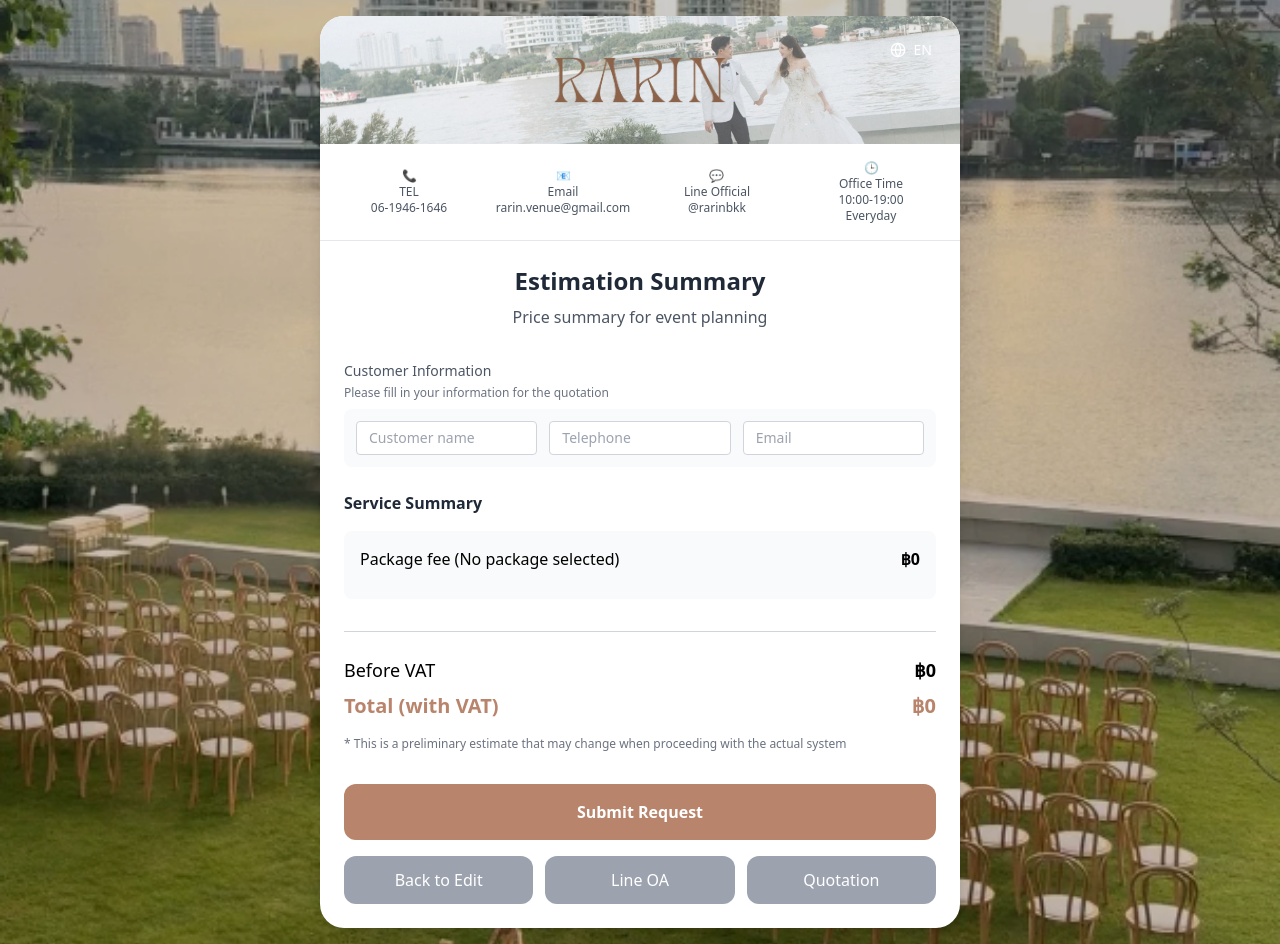
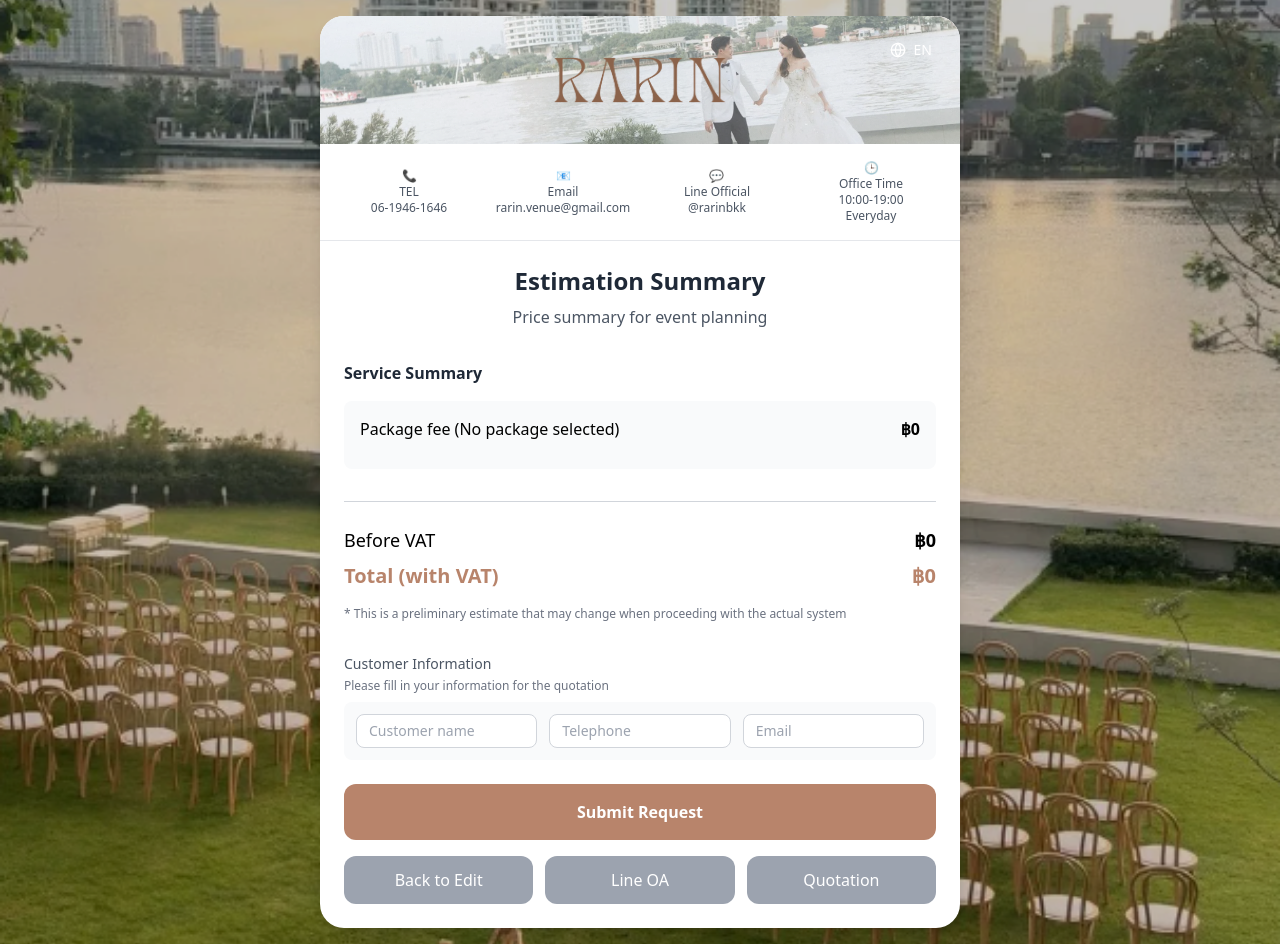
Before and after one commit to kotchapunss/rarin, a React (Vite) app: page /booking-confirmation in a window 1280 px wide. Built offline with nearby package versions, Linux system fonts and the light colour scheme.

Commit message:
fix: update success message and reintroduce customer information section

```diff
--- a/src/components/BookingConfirmation.jsx
+++ b/src/components/BookingConfirmation.jsx
@@ -528,8 +528,8 @@ PDF Status: ${pdfBase64 ? 'PDF attached' : 'No PDF generated'}
 
       // Show success message
       const successMessage = language === 'th'
-        ? 'ส่งข้อมูลเรียบร้อยแล้ว! '
-        : 'Request submitted successfully!';
+        ? 'ส่งข้อมูลเรียบร้อยแล้ว! ทางทีมงานจะติดต่อกลับไปให้เร็วที่สุด'
+        : 'Request submitted successfully! Our team will get back to you shortly.';
 
       alert(successMessage);
 
@@ -1384,9 +1384,6 @@ PDF Status: ${pdfBase64 ? 'PDF attached' : 'No PDF generated'}
                 </h2>
                 <p style={{ fontSize: "14px", opacity: "0.9", margin: "0 0 5px 0" }}>
                   Estimated Cost Summary
-                </p>
-                <p style={{ fontSize: "12px", opacity: "0.8", margin: "0" }}>
-                  ชื่อลูกค้า: {customerInfo.name || "ยังไม่ระบุ"} | เบอร์โทร: {customerInfo.tel || "ยังไม่ระบุ"} | อีเมล: {customerInfo.email || "ยังไม่ระบุ"}
                 </p>
               </div>
               <div>
@@ -1976,41 +1973,6 @@ PDF Status: ${pdfBase64 ? 'PDF attached' : 'No PDF generated'}
                 </p>
               </div>
 
-              {/* Customer Information Section */}
-              <div className="mb-6">
-                <h3 className="text-sm font-medium text-gray-600 mb-1">
-                  {t.customerInformation || "ข้อมูลลูกค้า"}
-                </h3>
-                <p className="text-xs text-gray-500 mb-2">
-                  {language === 'th'
-                    ? 'กรุณากรอกข้อมูลของคุณเพื่อใช้ในการออกใบประเมินราคา'
-                    : 'Please fill in your information for the quotation'}
-                </p>
-                <div className="bg-gray-50 p-3 rounded-lg grid grid-cols-1 md:grid-cols-3 gap-3">
-                  <input
-                    type="text"
-                    value={customerInfo.name}
-                    onChange={(e) => setCustomerInfo({ ...customerInfo, name: e.target.value })}
-                    className="w-full px-3 py-1.5 text-sm border border-gray-300 rounded focus:ring-1 focus:ring-[#B8846B] focus:border-transparent"
-                    placeholder={language === 'th' ? 'ชื่อลูกค้า' : 'Customer name'}
-                  />
-                  <input
-                    type="tel"
-                    value={customerInfo.tel}
-                    onChange={(e) => setCustomerInfo({ ...customerInfo, tel: e.target.value })}
-                    className="w-full px-3 py-1.5 text-sm border border-gray-300 rounded focus:ring-1 focus:ring-[#B8846B] focus:border-transparent"
-                    placeholder={language === 'th' ? 'เบอร์โทรศัพท์' : 'Telephone'}
-                  />
-                  <input
-                    type="email"
-                    value={customerInfo.email}
-                    onChange={(e) => setCustomerInfo({ ...customerInfo, email: e.target.value })}
-                    className="w-full px-3 py-1.5 text-sm border border-gray-300 rounded focus:ring-1 focus:ring-[#B8846B] focus:border-transparent"
-                    placeholder={language === 'th' ? 'อีเมล' : 'Email'}
-                  />
-                </div>
-              </div>
-
               {/* Package Summary */}
               <div className="mb-8">
                 <h3 className="font-semibold text-gray-800 mb-4">
@@ -2164,6 +2126,47 @@ PDF Status: ${pdfBase64 ? 'PDF attached' : 'No PDF generated'}
                 </p>
               </div>
 
+              {/* Customer Information Section */}
+              <div className="mb-6">
+                <h3 className="text-sm font-medium text-gray-600 mb-1">
+                  {t.customerInformation || "ข้อมูลลูกค้า"}
+                </h3>
+                <p className="text-xs text-gray-500 mb-2">
+                  {language === 'th'
+                    ? 'กรุณากรอกข้อมูลของคุณเพื่อใช้ในการออกใบประเมินราคา'
+                    : 'Please fill in your information for the quotation'}
+                </p>
+                <div className="bg-gray-50 p-3 rounded-lg grid grid-cols-1 md:grid-cols-3 gap-3">
+                  <input
+                    type="text"
+                    value={customerInfo.name}
+                    onChange={(e) => setCustomerInfo({ ...customerInfo, name: e.target.value })}
+                    className="w-full px-3 py-1.5 text-sm border border-gray-300 rounded-lg focus:ring-1 focus:ring-[#B8846B] focus:border-transparent"
+                    placeholder={language === 'th' ? 'ชื่อลูกค้า' : 'Customer name'}
+                  />
+                  <input
+                    type="tel"
+                    value={customerInfo.tel}
+                    onChange={(e) => {
+                      setCustomerInfo({ ...customerInfo, tel: e.target.value })
+                      setSubmitForm({ ...submitForm, phone: e.target.value })
+                    }}
+                    className="w-full px-3 py-1.5 text-sm border border-gray-300 rounded-lg focus:ring-1 focus:ring-[#B8846B] focus:border-transparent"
+                    placeholder={language === 'th' ? 'เบอร์โทรศัพท์' : 'Telephone'}
+                  />
+                  <input
+                    type="email"
+                    value={customerInfo.email}
+                    onChange={(e) => {
+                      setCustomerInfo({ ...customerInfo, email: e.target.value })
+                      setSubmitForm({ ...submitForm, email: e.target.value })
+                    }}
+                    className="w-full px-3 py-1.5 text-sm border border-gray-300 rounded-lg focus:ring-1 focus:ring-[#B8846B] focus:border-transparent"
+                    placeholder={language === 'th' ? 'อีเมล' : 'Email'}
+                  />
+                </div>
+              </div>
+
               {/* Main Action Button */}
               <button
                 onClick={handleSubmitRequest}
```
